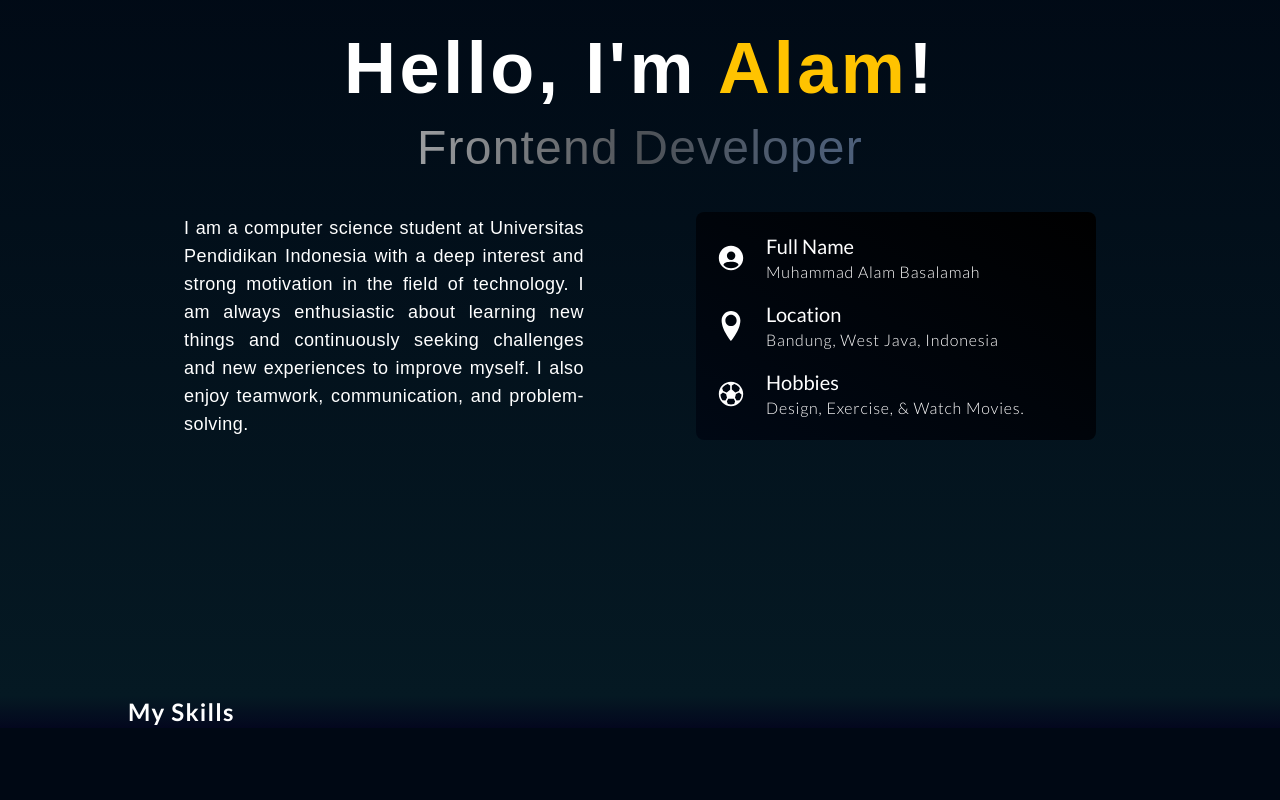
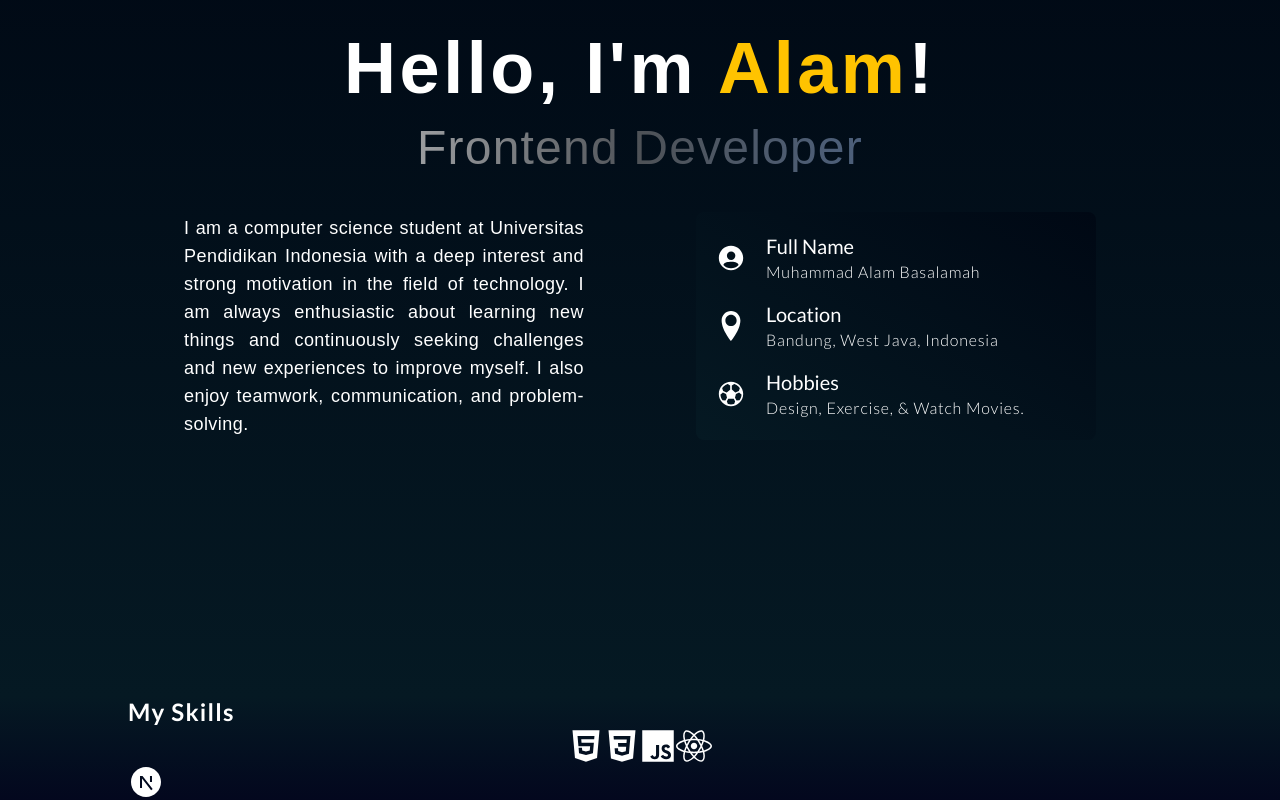
Before and after one commit to basalamahalam/portfolio, a React (Vite) app: page / in a window 1280 px wide. Shown: the part 1080-1880 px from the top of the page. Before the commit the page ends 1808 px from the top, so only its background shows below. Built offline with nearby package versions, Linux system fonts and the light colour scheme; a web font is replaced by a local one.

Commit message:
nanti lanjut

```diff
--- a/src/components/About.jsx
+++ b/src/components/About.jsx
@@ -34,7 +34,7 @@ const About = () => {
             continuously seeking challenges and new experiences to improve
             myself. I also enjoy teamwork, communication, and problem-solving.
           </p>
-          <div className="w-[400px] bg-gradient-to-tr from-primary to-black rounded-lg p-5">
+          <div className="w-[400px] bg-gradient-to-tr from-[#051923] to-primary rounded-lg p-5">
             <div className="flex justify-start items-center">
               <IoPersonCircleSharp className="text-white text-3xl" />
               <div className="ml-5">
--- a/src/components/Skills.jsx
+++ b/src/components/Skills.jsx
@@ -1,10 +1,29 @@
+import { FaHtml5 } from "react-icons/fa";
+import { IoLogoCss3 } from "react-icons/io5";
+import { IoLogoJavascript } from "react-icons/io5";
+import { FaReact } from "react-icons/fa";
+import { RiTailwindCssFill } from "react-icons/ri";
+import { FaLaravel } from "react-icons/fa";
+import { DiCodeigniter } from "react-icons/di";
+import { RiNextjsFill } from "react-icons/ri";
+import { SiFlutter } from "react-icons/si";
+import { BiLogoCPlusPlus } from "react-icons/bi";
+import { FaBootstrap } from "react-icons/fa";
+import { FiFigma } from "react-icons/fi";
+
 const Skills = () => {
   return (
     <div className="bg-gradient-to-t from-[#03071e] to-[#051923] px-32">
       <h1 className="text-white font-lato font-bold text-2xl tracking-wider">
         My Skills
       </h1>
-      <div className="flex justify-center items-center"></div>
+      <div className="flex items-center justify-center">
+        <FaHtml5 className="text-white text-4xl" />
+        <IoLogoCss3 className="text-white text-4xl" />
+        <IoLogoJavascript className="text-white text-4xl" />
+        <FaReact className="text-white text-4xl" />
+      </div>
+      <RiNextjsFill className="text-white text-4xl" />
     </div>
   );
 };
```
